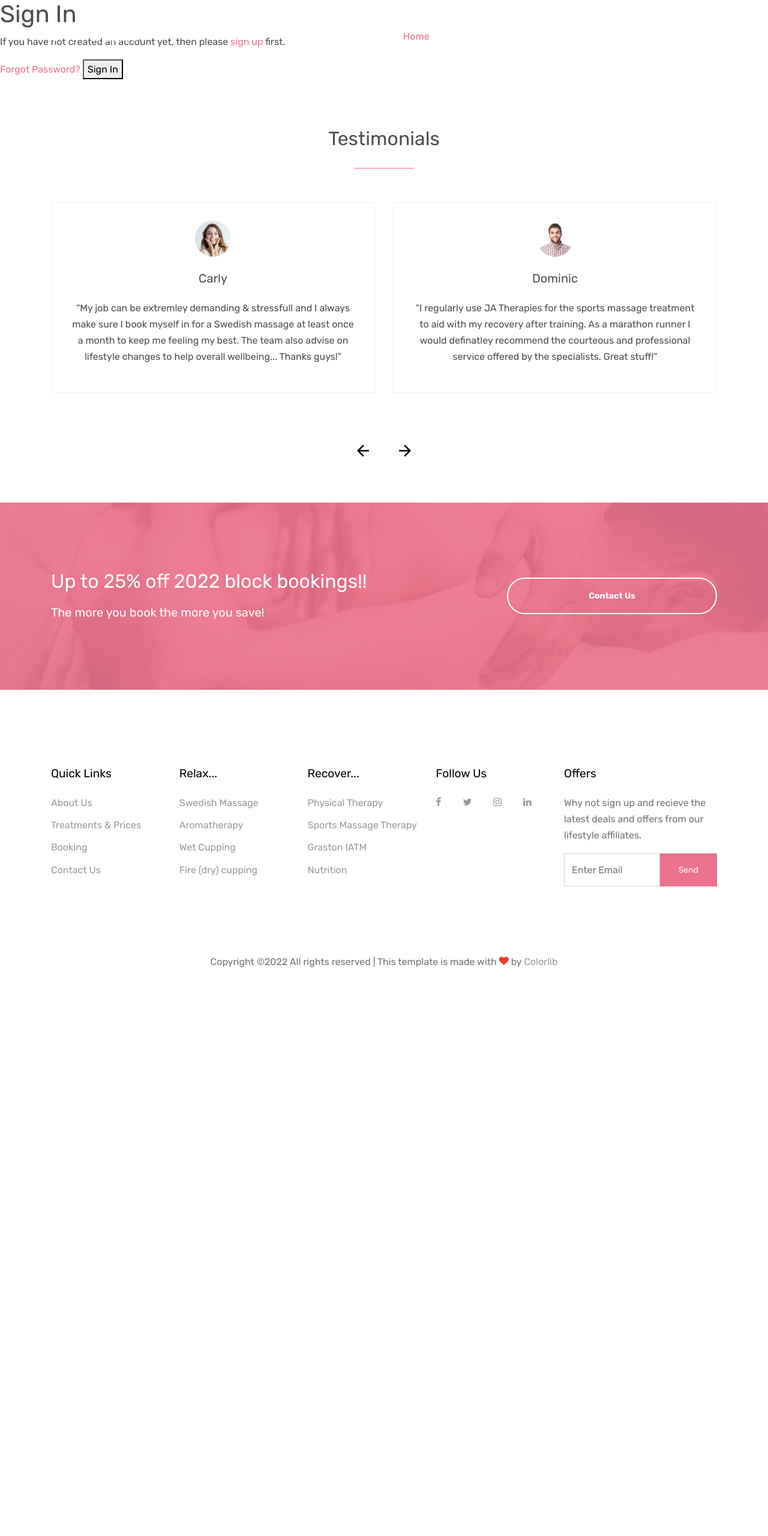
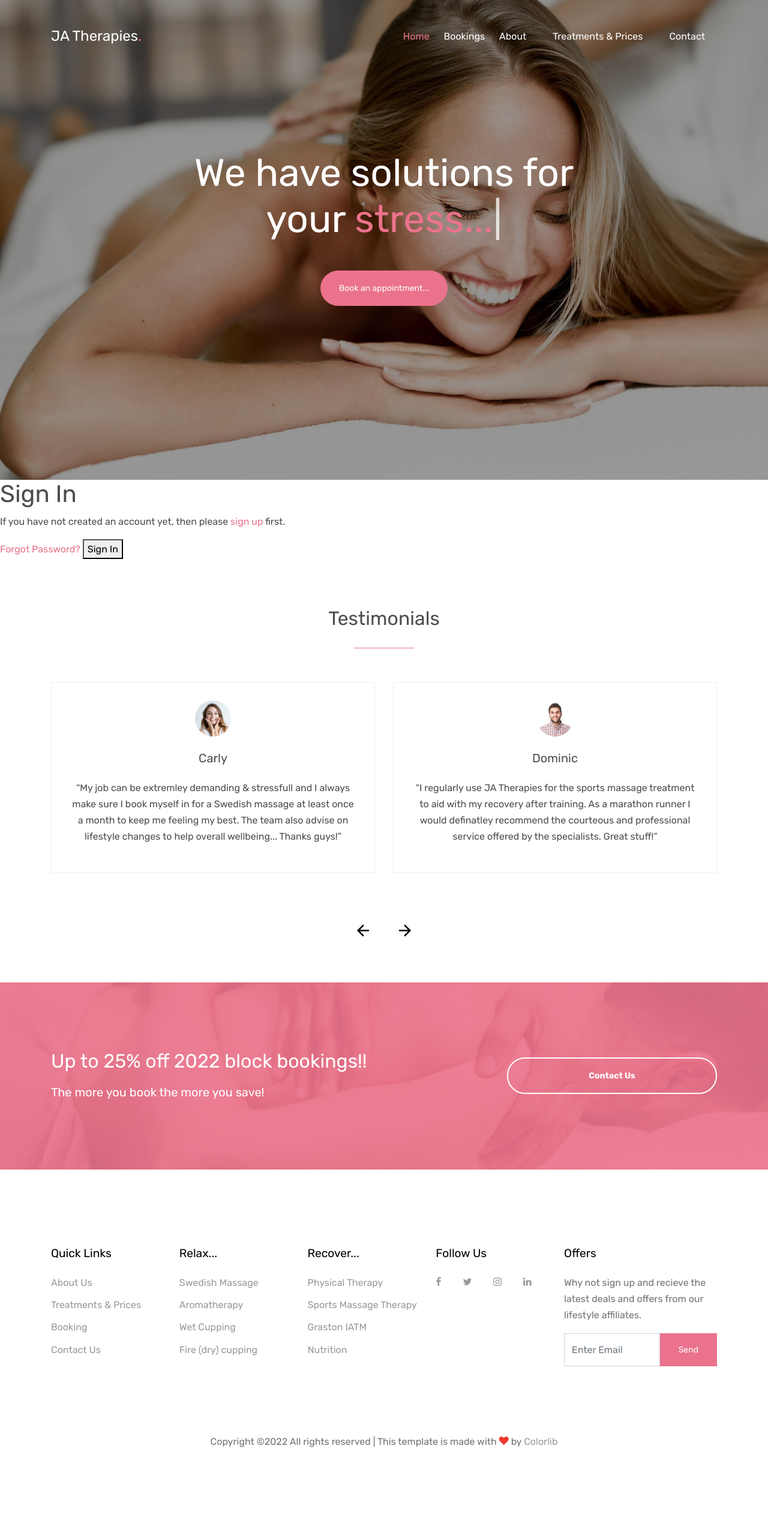
Before and after one commit to moshabbir-dotcom/Portfolio-Project-4, a Django app: page /login.html/ in a window 1280 px wide. Shown: the whole page at 60% size. Before the commit the page ends 1613 px from the top, so only its background shows below. Run offline with Django 3.2, Linux system fonts and the light colour scheme; some libraries are stand-ins or nearby versions; some web fonts are replaced.

Commit message:
set css on allauth html pages

```diff
--- a/mainsite/urls.py
+++ b/mainsite/urls.py
@@ -9,7 +9,7 @@ urlpatterns = [
     path('prices.html/', views.prices, name='prices'),
     path('booking_form.html/', views.booking, name='booking_form'),
     path('successful_submission.html/', views.successful_submission, name='successful_submission'),
-    path('signup,html/', views.signup, name='signup'),
+    path('signup.html/', views.signup, name='signup'),
     path('login.html/', views.login, name='login'),
     path('logout.html/', views.logout, name='logout'),
 ]
--- a/templates/allauth/account/login.html
+++ b/templates/allauth/account/login.html
@@ -1,4 +1,5 @@
 {% extends "base.html" %}
+{% load static %}
 
 {% load i18n %}
 {% load account socialaccount %}
@@ -6,6 +7,25 @@
 {% block head_title %}{% trans "Sign In" %}{% endblock %}
 
 {% block content %}
+
+<div class="site-blocks-cover overlay" style="background-image: url({% static 'mainsite/images/hero_bg_1.jpg' %});" data-aos="fade" data-stellar-background-ratio="0.5">
+  <div class="container">
+    <div class="row align-items-center justify-content-center text-center">
+
+      <div class="col-md-10">
+
+        <div class="row justify-content-center mb-4">
+          <div class="col-md-10 text-center">
+            <h1 data-aos="fade-up" class="mb-5">We have solutions for your <span class="typed-words"></span></h1>
+
+            <p data-aos="fade-up" data-aos-delay="100"><a href="{% url 'booking_form' %}" class="btn btn-primary btn-pill">Book an appointment...</a></p>
+          </div>
+        </div>
+
+      </div>
+    </div>
+  </div>
+</div>
 
 <h1>{% trans "Sign In" %}</h1>
 
```
Also changed, not shown: templates/allauth/account/logout.html (+8 -15 lines), templates/allauth/account/signup.html (+20 -0 lines).
